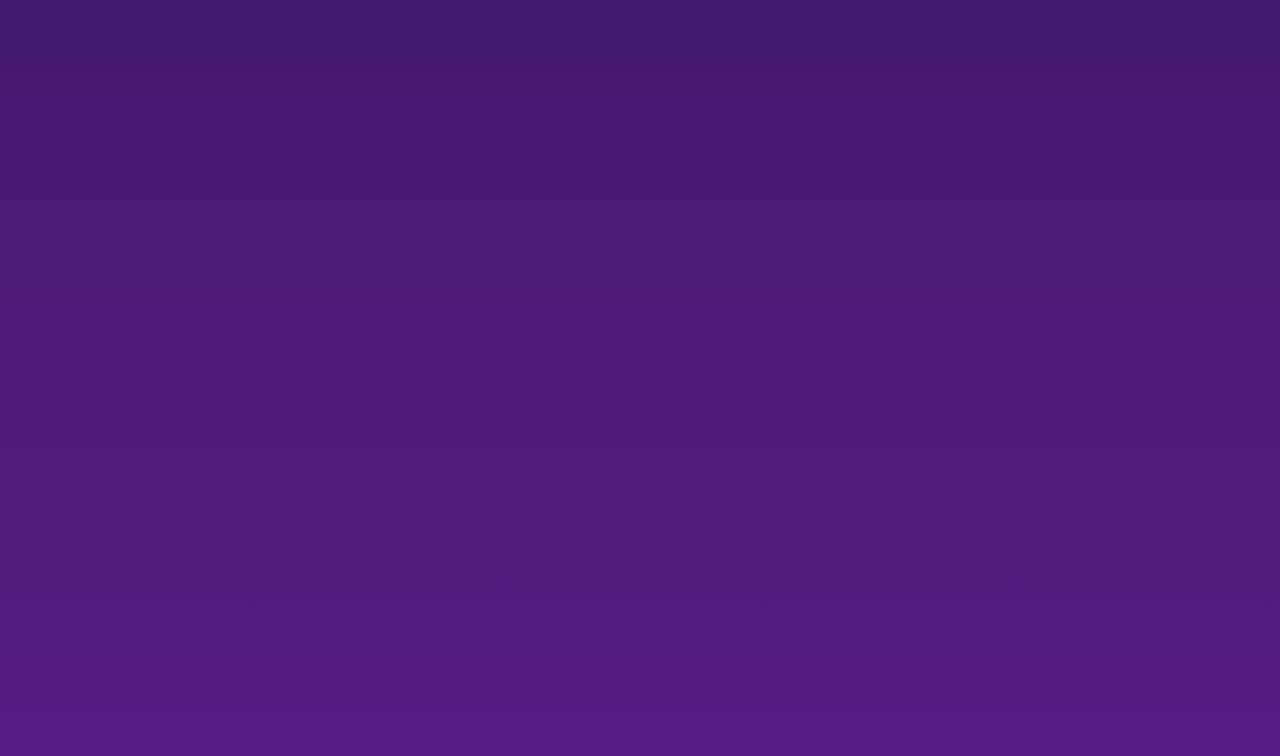
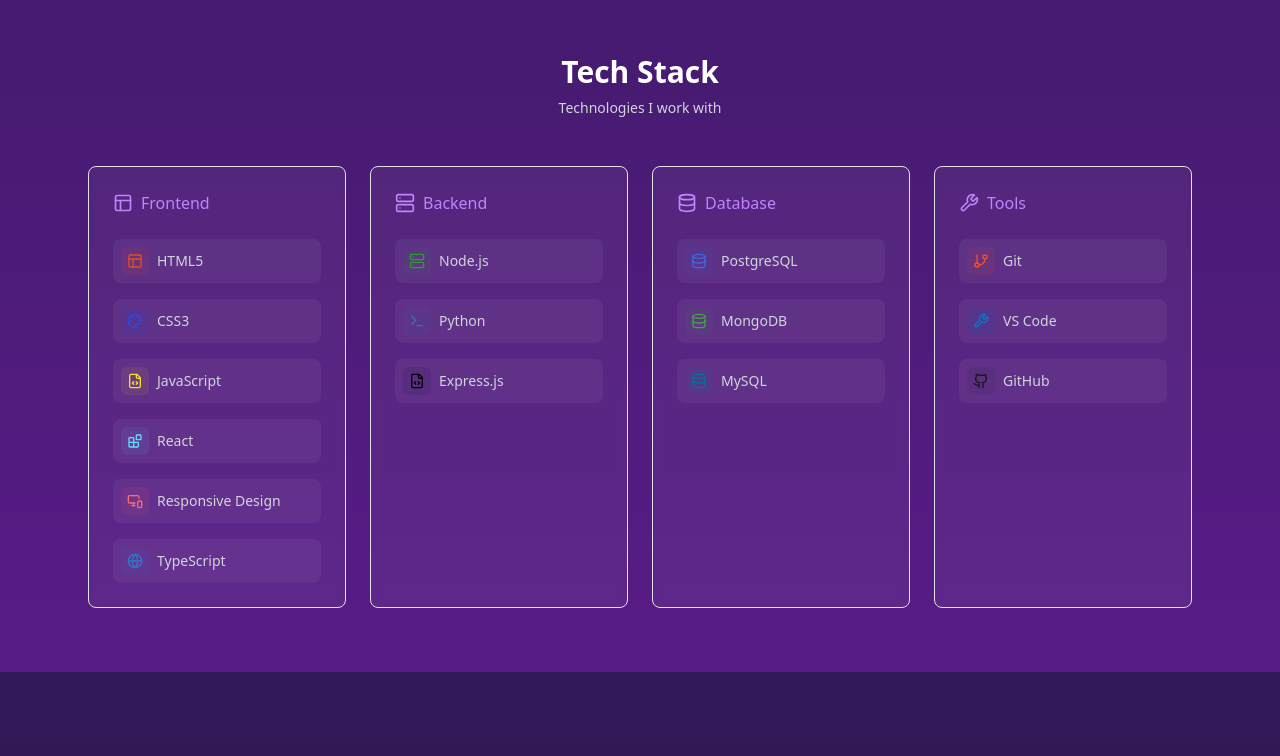
Before and after one commit to Jyotiraditya077/Portfolio, a React (Vite) app: page / in a window 1280 px wide. Shown: the part 2026-2782 px from the top of the page. Built offline with nearby package versions, Linux system fonts and the light colour scheme.

Commit message:
updated motions

```diff
--- a/src/App.tsx
+++ b/src/App.tsx
@@ -64,9 +64,9 @@
       <ScrollReveal baseRotation={0} enableBlur={false} blurStrength={0}>
         <Features />
       </ScrollReveal>
-      <ScrollReveal baseRotation={0} enableBlur={false} blurStrength={0} wordAnimationEnd="center center">
+      {/* <ScrollReveal baseRotation={0} enableBlur={false} blurStrength={0} wordAnimationEnd="center center"> */}
         <TechStack />
-      </ScrollReveal>
+      {/* </ScrollReveal> */}
         <Projects />
       <ScrollReveal baseRotation={0} enableBlur={true} blurStrength={2}>
         <Contact />
--- a/src/index.css
+++ b/src/index.css
@@ -21,7 +21,8 @@
   }
 
   .animate-gradient-text {
-    @apply text-transparent bg-clip-text bg-gradient-to-r from-purple-400 via-pink-600 to-purple-400 bg-300% animate-gradient;
+    @apply text-transparent bg-clip-text bg-gradient-to-r from-purple-400 via-pink-600 to-purple-400 bg-300%;
+    animation: gradient 8s ease infinite, nameReveal 1.5s ease-out forwards;
   }
 
   @keyframes gradient {
@@ -36,12 +37,20 @@
     }
   }
 
-  .animate-gradient {
-    animation: gradient 8s ease infinite;
+  .bg-300\% {
+    background-size: 300% 300%;
   }
 
-  .bg-300\% {
-    background-size: 300% 300%;
+  /* Name animation */
+  @keyframes nameReveal {
+    0% {
+      opacity: 0;
+      transform: translateY(30px);
+    }
+    100% {
+      opacity: 1;
+      transform: translateY(0);
+    }
   }
 
   /* Custom scrollbar */
--- a/src/sections/Contact.tsx
+++ b/src/sections/Contact.tsx
@@ -1,6 +1,7 @@
 import React from 'react';
 import { Mail } from "lucide-react"
 import { useNavigate } from "react-router-dom"
+import { motion } from 'framer-motion';
 
 const Contact: React.FC = () => {
   const navigate = useNavigate()
@@ -9,17 +10,25 @@
     <section id="contact" className="py-20 animate-on-scroll">
       <div className="max-w-7xl mx-auto px-4 sm:px-6 lg:px-8 xl:px-12">
         <div className="flex justify-center items-center flex-col md:flex-row">
-          <div className="w-full md:w-1/2 text-center ml-4 md:ml-8">
+          <motion.div
+            className="w-full md:w-1/2 text-center ml-4 md:ml-8"
+            initial={{ y: 50, opacity: 0 }}
+            whileInView={{ y: 0, opacity: 1 }}
+            viewport={{ margin: "-50px" }}
+            transition={{ duration: 0.8, ease: "easeOut" }}
+          >
             <h2 className="text-3xl font-bold text-white mb-4">Let's Work Together</h2>
             <p className="text-gray-300 mb-8">I'm always interested in hearing about new projects and opportunities.</p>
-            <button
+            <motion.button
               onClick={() => navigate("/contact")}
               className="inline-flex items-center gap-2 bg-gradient-to-r from-purple-500 to-pink-600 text-white px-6 py-3 rounded-full font-semibold hover:opacity-90 transition-opacity animate-button"
+              whileHover={{ scale: 1.05 }}
+              whileTap={{ scale: 0.95 }}
             >
               Get in Touch
               <Mail size={20} />
-            </button>
-          </div>
+            </motion.button>
+          </motion.div>
         </div>
       </div>
     </section>
--- a/src/sections/TechStack.tsx
+++ b/src/sections/TechStack.tsx
@@ -1,4 +1,5 @@
 import React from 'react';
+import { motion } from 'framer-motion';
 import {
   Globe, Server, Database, Wrench,
   Layout, Palette, FileCode, Blocks,
@@ -8,63 +9,119 @@
 const TechStack: React.FC = () => {
   const techStack = {
     frontend: [
-      { icon: Layout, name: 'HTML5' },
-      { icon: Palette, name: 'CSS3' },
-      { icon: FileCode, name: 'JavaScript' },
-      { icon: Blocks, name: 'React' },
-      { icon: MonitorSmartphone, name: 'Responsive Design' },
-      { icon: Globe, name: 'TypeScript' }
+      { icon: Layout, name: 'HTML5', color: '#E34F26' },
+      { icon: Palette, name: 'CSS3', color: '#264DE4' },
+      { icon: FileCode, name: 'JavaScript', color: '#F7DF1E' },
+      { icon: Blocks, name: 'React', color: '#61DAFB' },
+      { icon: MonitorSmartphone, name: 'Responsive Design', color: '#FF6B6B' },
+      { icon: Globe, name: 'TypeScript', color: '#3178C6' }
     ],
     backend: [
-      { icon: Server, name: 'Node.js' },
-      { icon: Terminal, name: 'Python' },
-      { icon: FileCode, name: 'Express.js' }
+      { icon: Server, name: 'Node.js', color: '#339933' },
+      { icon: Terminal, name: 'Python', color: '#3776AB' },
+      { icon: FileCode, name: 'Express.js', color: '#000000' }
     ],
     database: [
-      { icon: Database, name: 'PostgreSQL' },
-      { icon: Database, name: 'MongoDB' },
-      { icon: Database, name: 'MySQL' }
+      { icon: Database, name: 'PostgreSQL', color: '#4169E1' },
+      { icon: Database, name: 'MongoDB', color: '#47A248' },
+      { icon: Database, name: 'MySQL', color: '#00758F' }
     ],
     tools: [
-      { icon: GitBranch, name: 'Git' },
-      { icon: Wrench, name: 'VS Code' },
-      { icon: Github, name: 'GitHub' }
+      { icon: GitBranch, name: 'Git', color: '#F05032' },
+      { icon: Wrench, name: 'VS Code', color: '#007ACC' },
+      { icon: Github, name: 'GitHub', color: '#181717' }
     ]
   };
 
+  const containerVariants = {
+    hidden: { opacity: 0 },
+    visible: {
+      opacity: 1,
+      transition: {
+        staggerChildren: 0.1
+      }
+    }
+  };
+
+  const itemVariants = {
+    hidden: { opacity: 0, y: 20 },
+    visible: {
+      opacity: 1,
+      y: 0,
+      transition: {
+        duration: 0.5,
+        ease: "easeOut"
+      }
+    }
+  };
+
   return (
-    <section id="tech-stack" className="py-20 animate-on-scroll">
-      <div className="max-w-7xl mx-auto px-4 sm:px-6 lg:px-8">
-        <h2 className="text-3xl font-bold text-white mb-12 text-center">Tech Stack</h2>
-        <div className="space-y-12">
-          {Object.entries(techStack).map(([category, technologies]) => (
-            <div key={category}>
-              <h3 className="text-2xl font-semibold text-purple-400 mb-6 capitalize">{category}</h3>
-              <div className="grid grid-cols-2 md:grid-cols-3 lg:grid-cols-6 gap-4">
-                {technologies.map((tech) => (
-                  <div
+    <section id="tech-stack" className="py-12 sm:py-16 animate-on-scroll overflow-hidden">
+      <div className="max-w-6xl mx-auto px-4 sm:px-6 lg:px-8">
+        <motion.div
+          initial={{ opacity: 0, y: 20 }}
+          whileInView={{ opacity: 1, y: 0 }}
+          viewport={{ margin: "-50px" }}
+          transition={{ duration: 0.5 }}
+          className="text-center mb-8 sm:mb-12"
+        >
+          <h2 className="text-2xl sm:text-3xl font-semibold text-white mb-2">Tech Stack</h2>
+          <p className="text-gray-300 text-sm">
+            Technologies I work with
+          </p>
+        </motion.div>
+
+        <motion.div
+          variants={containerVariants}
+          initial="hidden"
+          whileInView="visible"
+          viewport={{ margin: "-50px" }}
+          className="grid grid-cols-1 sm:grid-cols-2 lg:grid-cols-4 gap-4 sm:gap-6"
+        >
+          {Object.entries(techStack).map(([category, technologies], index) => (
+            <motion.div
+              key={category}
+              variants={itemVariants}
+              className="bg-white/5 backdrop-blur-sm rounded-lg p-4 sm:p-6 border border-white/5 hover:border-purple-500/30 transition-colors duration-300"
+            >
+              <motion.div
+                className="flex items-center gap-2 mb-4 sm:mb-6"
+                whileHover={{ scale: 1.05 }}
+              >
+                {category === 'frontend' && <Layout className="text-purple-400" size={20} />}
+                {category === 'backend' && <Server className="text-purple-400" size={20} />}
+                {category === 'database' && <Database className="text-purple-400" size={20} />}
+                {category === 'tools' && <Wrench className="text-purple-400" size={20} />}
+                <h3 className="text-sm sm:text-base font-medium text-purple-400 capitalize">{category}</h3>
+              </motion.div>
+              <div className="grid grid-cols-2 sm:grid-cols-1 gap-3 sm:gap-4">
+                {technologies.map((tech, techIndex) => (
+                  <motion.div
                     key={tech.name}
-                    className="group bg-white/5 backdrop-blur-lg rounded-lg p-4 flex flex-col items-center justify-center gap-2 hover:bg-white/10 transition-colors duration-300"
+                    initial={{ opacity: 0, x: -20 }}
+                    whileInView={{ opacity: 1, x: 0 }}
+                    viewport={{ margin: "-50px" }}
+                    transition={{ duration: 0.3, delay: techIndex * 0.1 }}
+                    whileHover={{ x: 4, scale: 1.02 }}
+                    className="flex items-center gap-2 group bg-white/5 rounded-lg p-2 sm:p-3 hover:bg-white/10 transition-colors duration-300"
                   >
-                    <tech.icon className="text-purple-400 group-hover:text-purple-300 transition-colors" size={24} />
-                    <span className="text-gray-300 group-hover:text-white text-sm font-medium text-center transition-colors">
+                    <motion.div
+                      className="p-1.5 rounded"
+                      style={{ backgroundColor: `${tech.color}15` }}
+                      whileHover={{ scale: 1.1 }}
+                    >
+                      <tech.icon size={16} style={{ color: tech.color }} />
+                    </motion.div>
+                    <span className="text-xs sm:text-sm text-gray-300 group-hover:text-white transition-colors">
                       {tech.name}
                     </span>
-                  </div>
+                  </motion.div>
                 ))}
               </div>
-            </div>
+            </motion.div>
           ))}
-        </div>
+        </motion.div>
       </div>
-      {/* <br />
-      <br />
-      <br />
-      <ScrollVelocity
-        texts={['Full Stack', 'Developer']}
-        velocity={30} // Define velocity value
-        className="custom-scroll-text"
-      /> */}
     </section>
   );
 };
```
Also changed, not shown: src/sections/About.tsx (+25 -3 lines), src/sections/Projects.tsx (+18 -7 lines), public/photos/profile.jpg (added), 1 other file (tests, documents, lock files or other folders).
